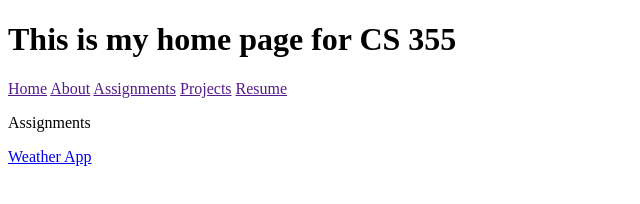
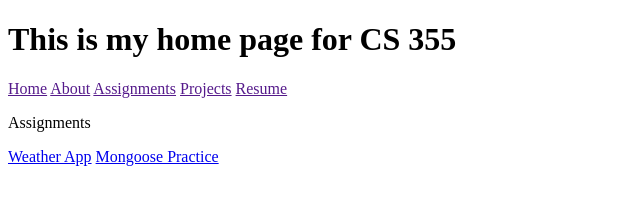
Before and after one commit to sintheia100/sintheia100.github.io, a plain HTML site: page index.html in a window 1280 px wide. Shown: the whole page, without its empty margins (0-640 px from the left). Drawn offline with Linux system fonts and the light colour scheme.

Commit message:
Update index.html

```diff
--- a/index.html
+++ b/index.html
@@ -14,6 +14,7 @@
     <p>Assignments</p>
     <div class = "app">
       <a href="weatherapp.html">Weather App</a>
+      <a href="https://github.com/sintheia100/sintheia100.github.io/blob/main/mongoose/routes/users.js" target="_blank">Mongoose Practice</a>
     </div>
   </div>
 
```
